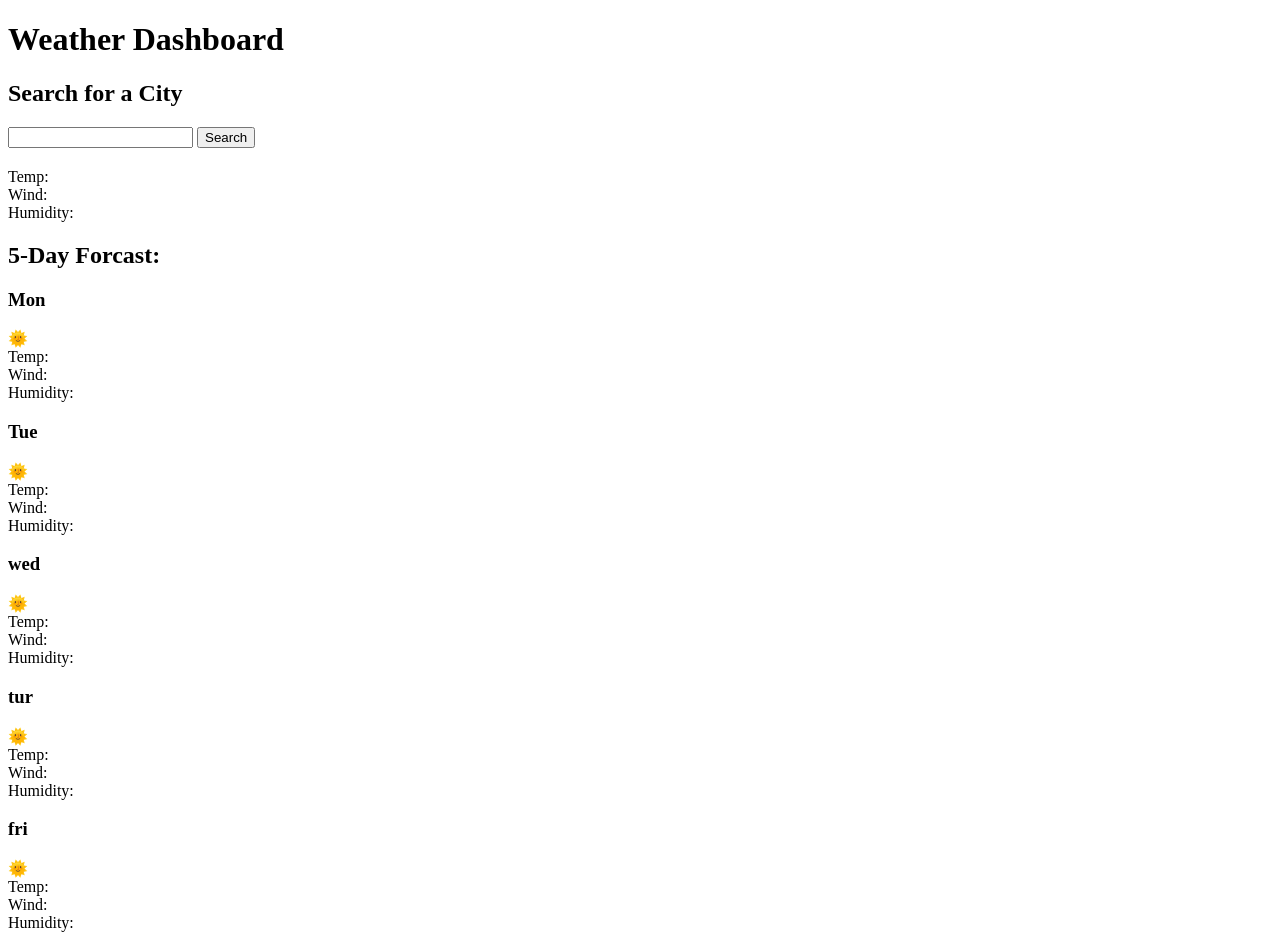
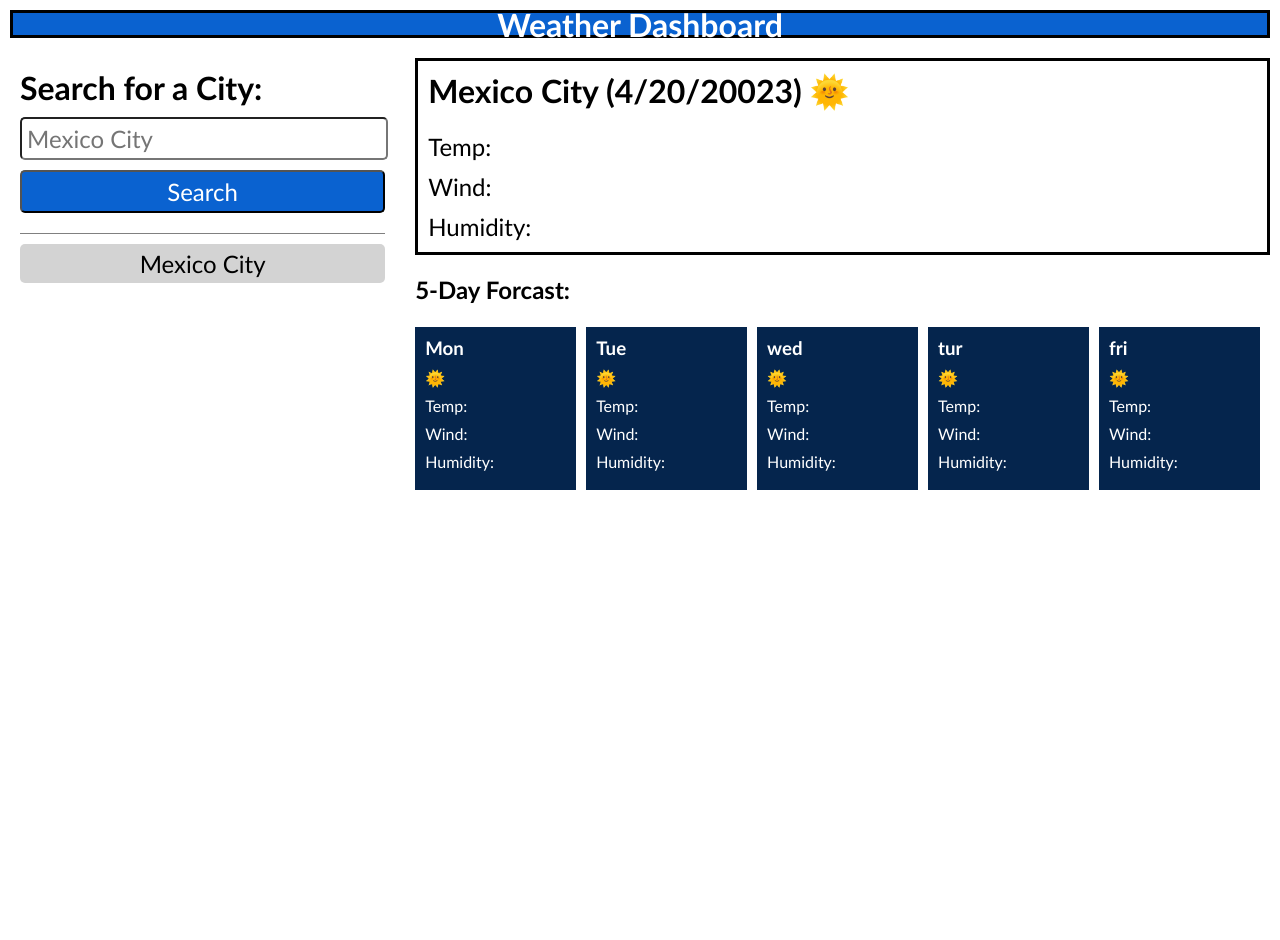
Before and after one commit to 0mar77/weather-dashboard, a plain HTML site: page index.html in a window 1280 px wide. After the commit the page ends 800 px from the top, so only its background shows below. Drawn offline with Linux system fonts and the light colour scheme.

Commit message:
Created the front end of the project

```diff
--- a/assets/style.css
+++ b/assets/style.css
@@ -6,4 +6,113 @@
 
 body {
     display: grid;
+    height: 100vh;
 }
+
+header {
+    border: solid black;
+    grid-column: span 6;
+    position: relative;
+    margin: 10px;
+    background-color:#0A62D0;
+}
+
+h1 {
+    position:absolute;
+    top: 50%;
+    left: 50%;
+    transform: translate(-50%, -50%);
+    color: white;
+}
+
+aside {
+    grid-column: span 1;
+    grid-row: span 5;
+    margin: 10px;
+}
+
+#aside-h2 {
+    font-size: xx-large;
+    padding-left: 10px;
+    padding-top: 10px;
+}
+
+form {
+    padding-left: 10px;
+    padding-right: 10px;
+    margin-top: 10px;
+}
+
+#search {
+    font-size: x-large;
+    margin-bottom: 10px;
+    width: 97%;
+    padding: 5px;
+    border-radius: 5px;
+}
+
+button {
+    font-size: x-large;
+    margin-bottom: 10px;
+    width:100%;
+    padding: 5px;
+    background-color: #0A62D0;
+    color: white;
+    border-radius: 5px;
+}
+
+#history {
+    border-top: solid gray;
+    border-width: thin;
+    margin: 10px;
+    padding-top: 10px
+}
+
+#mexico {
+    background-color: lightgray;
+    border-radius: 5px;
+    padding: 5px;
+    text-align: center;
+    font-size: x-large;
+}
+
+#section-top {
+    grid-column: span 5;
+    grid-row: span 2;
+    border:solid black;
+    margin: 10px;
+    display: grid;
+}
+
+#current-city {
+    margin: 10px;
+    font-size: xx-large;
+}
+
+.top-info {
+    padding-left: 10px;
+    font-size: x-large;
+}
+
+#section-bottom {
+    grid-column: span 5;
+    grid-row: span 3;
+    /* border:solid black; */
+    display: grid;
+    margin: 10px;
+    color: white;
+}
+
+#bottom-h2 {
+    grid-column: span 5;
+    color:black;
+}
+
+.cards {
+    background-color:#05254d;
+    grid-row: span 2;
+    margin-right: 10px;
+    margin-bottom: 300px;
+    display: grid;
+    padding: 10px;
+}
--- a/index.html
+++ b/index.html
@@ -4,76 +4,121 @@
     <meta charset="UTF-8">
     <meta http-equiv="X-UA-Compatible" content="IE=edge">
     <meta name="viewport" content="width=device-width, initial-scale=1.0">
+    <link rel="stylesheet" href="assets/style.css">
     <title>Weather</title>
 </head>
 <body>
+
     <header>
         <h1>Weather Dashboard</h1>
     </header>
-    <div>
+
     <aside>
-            <h2>Search for a City</h2>
+        <h2 id="aside-h2">Search for a City:</h2>
         <form>
-                <label for="search"></label>
-                <input type="text" id="search">
+            <input type="text" placeholder="Mexico City" id="search"> </br>
             <button>Search</button>
         </form>
-            <div id="history"></div>
+        <div id="history">
+            <div id="mexico">Mexico City</div>
+        </div>
     </aside>
-        <main>
+
+
     <section id="section-top">
-                <h2 id="current-city"></h2>
-                <h2 id="date"></h2>
+        <h2 id="current-city">Mexico City
+            <span>(4/20/20023)</span>
+            <span>🌞</span>
+        </h2>
+
+        <div class="top-info">Temp:
+            <span id="temp"></span>
+        </div>
+        <div class="top-info">Wind:
+            <span id="wind"></span>
+        </div>
+        <div class="top-info">Humidity:
+            <span id="humidity"></span>
+        </div>
+    </section>
+
+    <section id="section-bottom">
+
+        <h2 id="bottom-h2">5-Day Forcast:</h2>
+
+        <div id="day-1" class="cards">
+            <h3 id="date-1">Mon</h3>
+            <div id="emoji-1">🌞</div>
             <div>Temp:
-                    <div id="temperature"></div>
+                <span id="temp-1"></span>
             </div>
             <div>Wind:
-                    <div id="wind"></div>
+                <span id="wind-1"></span>
             </div>
             <div>Humidity:
-                    <div id="humidity"></div>
+                <span id="humidity-1"></span>
             </div>
+        </div>
+
+        <div id="day-2" class="cards">
+            <h3 id="date-2">Tue</h3>
+            <div id="emoji-2">🌞</div>
+            <div>Temp:
+                <span id="temp-2"></span>
+            </div>
+            <div>Wind:
+                <span id="wind-2"></span>
+            </div>
+            <div >Humidity:
+                <span id="humidity-2"></span>
+            </div>
+        </div>
+
+        <div id="day-3" class="cards">
+            <h3 id="date-3">wed</h3>
+            <div id="emoji-3">🌞</div>
+            <div>Temp:
+                <span id="temp-3"></span>
+            </div>
+            <div>Wind:
+                <span id="wind-3" ></span>
+            </div>
+            <div>Humidity:
+                <span id="humidity-3"></span>
+            </div>
+        </div>
+
+        <div id="day-4" class="cards">
+            <h3 id="date-4">tur</h3>
+            <div id="emoji-4">🌞</div>
+            <div>Temp:
+                <span id="temp-4"></span>
+            </div>
+            <div id="wind-4">Wind:
+                <span id="wind-4"></span>
+            </div>
+            <div>Humidity:
+                <span id="humidity-4"></span>
+            </div>
+        </div>
+
+        <div id="day-5" class="cards">
+            <h3 id="date-5">fri</h3>
+            <div id="emoji-5">🌞</div>
+            <div>Temp:
+                <span id="temp-5"></span>
+            </div>
+            <div>Wind:
+                <span id="wind-5"></span>
+            </div>
+            <div>Humidity:
+                <span id="humidity-5"></span>
+            </div>
+        </div>
+
     </section>
-            <section id="section-bottom">
-                <h2>5-Day Forcast:</h2>
-                <div id="day-1">
-                    <h3 id="date-1">Mon</h3>
-                    <div id="emoji">🌞</div>
-                    <div id="temp-1">Temp:</div>
-                    <div id="wind-1">Wind:</div>
-                    <div id="humidity-1">Humidity:</div>
-                </div>
-                <div id="day-2">
-                    <h3 id="date-2">Tue</h3>
-                    <div id="emoji">🌞</div>
-                    <div id="temp-2">Temp:</div>
-                    <div id="wind-2">Wind:</div>
-                    <div id="humidity-2">Humidity:</div>
-                </div>
-                <div id="day-3">
-                    <h3 id="date-3">wed</h3>
-                    <div id="emoji">🌞</div>
-                    <div id="temp-3">Temp:</div>
-                    <div id="wind-3">Wind:</div>
-                    <div id="humidity-3">Humidity:</div>
-                </div>
-                <div id="day-4">
-                    <h3 id="date-4">tur</h3>
-                    <div id="emoji">🌞</div>
-                    <div id="temp-4">Temp:</div>
-                    <div id="wind-4">Wind:</div>
-                    <div id="humidity-4">Humidity:</div>
-                </div>
-                <div id="day-5">
-                    <h3 id="date-5">fri</h3>
-                    <div id="emoji">🌞</div>
-                    <div id="temp-5">Temp:</div>
-                    <div id="wind-5">Wind:</div>
-                    <div id="humidity-5">Humidity:</div>
-                </div>
-            </section>
-        </main>
-    </div>
+
+
 
     <script src="assets/script.js"></script>
 </body>
```
Also changed, not shown: 1 other file. Lines whose indentation alone changed are shown as unchanged.
